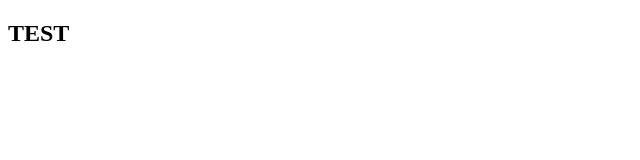
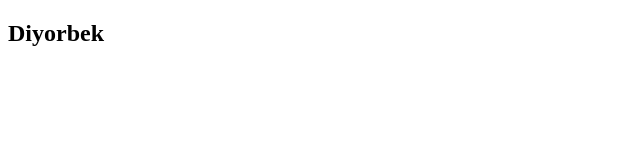
Before and after one commit to diyorbek-ravshanqulov/diyor-ravshanqulov.github.io, a plain HTML site: page index.html in a window 1280 px wide. Shown: the full height of the page, 0-640 px from the left. Drawn offline with Linux system fonts and the light colour scheme.

Commit message:
Update index.html

```diff
--- a/index.html
+++ b/index.html
@@ -3,11 +3,11 @@
 <head>
 	<meta charset="utf-8">
 	<meta name="viewport" content="width=device-width, initial-scale=1">
-	<title>TEST</title>
+	<title>Diyorbek</title>
 </head>
 <body>
 
-	<h2>TEST</h2>
+	<h2>Diyorbek</h2>
 
 </body>
 </html>
```
